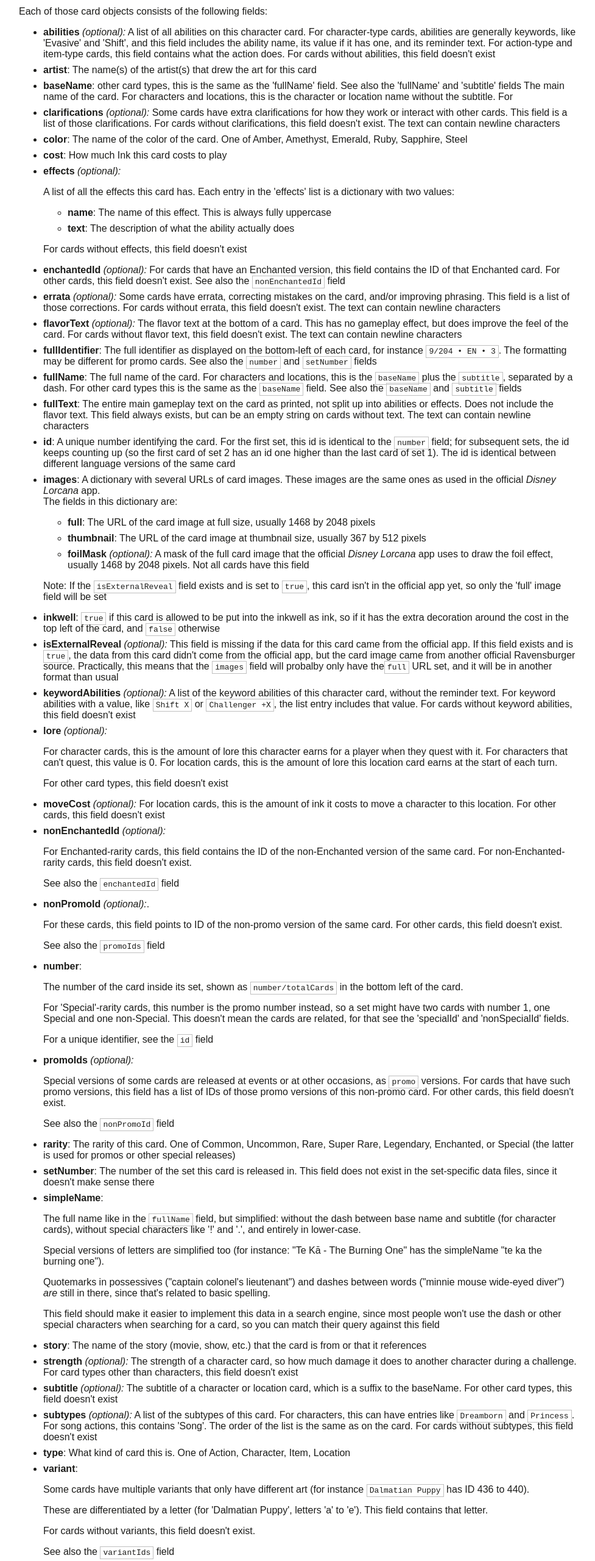
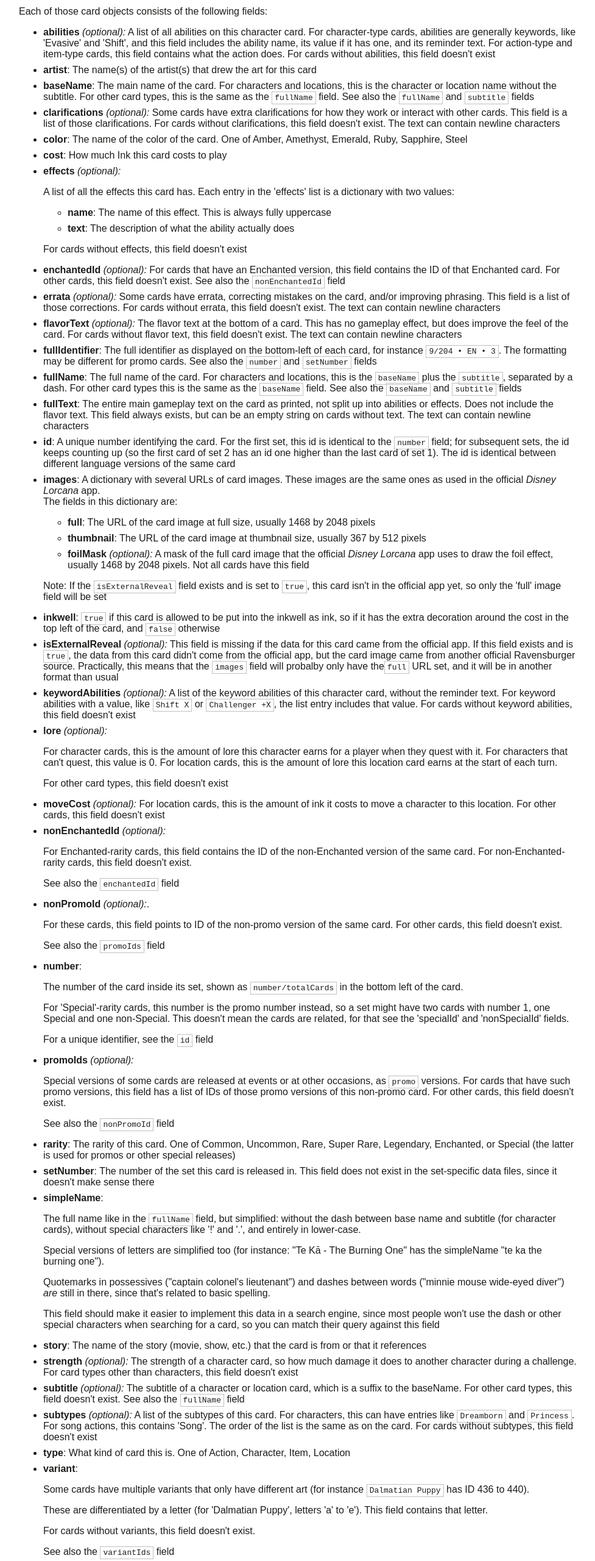
Before and after one commit to LorcanaJSON/LorcanaJSON-website, a plain HTML site: page index.html in a window 1280 px wide. Shown: the part 1207-3767 px from the top of the page at 61% size, without its empty margins (301-1278 px from the left). Drawn offline with Linux system fonts and the light colour scheme.

Commit message:
Add and fix some field references

```diff
--- a/index.html
+++ b/index.html
@@ -207,9 +207,9 @@
             </li>
             <li><b class="field">baseName</b>
                 <i18n>
-                    other card types, this is the same as the 'fullName' field. See also the 'fullName' and 'subtitle'
-                    fields
                     The main name of the card. For characters and locations, this is the character or location name without the subtitle. For
+                    other card types, this is the same as the <code class="field ref">fullName</code> field. See also the <code class="field ref">fullName</code>
+                    and <code class="field ref">subtitle</code> fields
                 </i18n>
             </li>
             <li><b class="optional field">clarifications</b>
@@ -476,7 +476,7 @@
             <li><b class="optional field">subtitle</b>
                 <i18n>
                     The subtitle of a character or location card, which is a suffix to the baseName. For other card
-                    types, this field doesn't exist
+                    types, this field doesn't exist. See also the <code class="field ref">fullName</code> field
                 </i18n>
             </li>
             <li><b class="optional field">subtypes</b>
@@ -533,8 +533,8 @@
             </li>
         </ul>
         <p>
-            Certain text fields ('abilities', 'clarifications', 'effects', 'errata', 'fullText') can have special
-            Unicode characters in them that resemble the game-specific icons as closely as possible:
+            Certain text fields (<code class="field ref">abilities</code>, <code class="field ref">clarifications</code>, <code class="field ref">effects</code>,
+            <code class="field ref">errata</code>, <code class="field ref">fullText</code>) can have special Unicode characters in them that resemble the game-specific icons as closely as possible:
         </p>
         <ul>
             <li>
```
